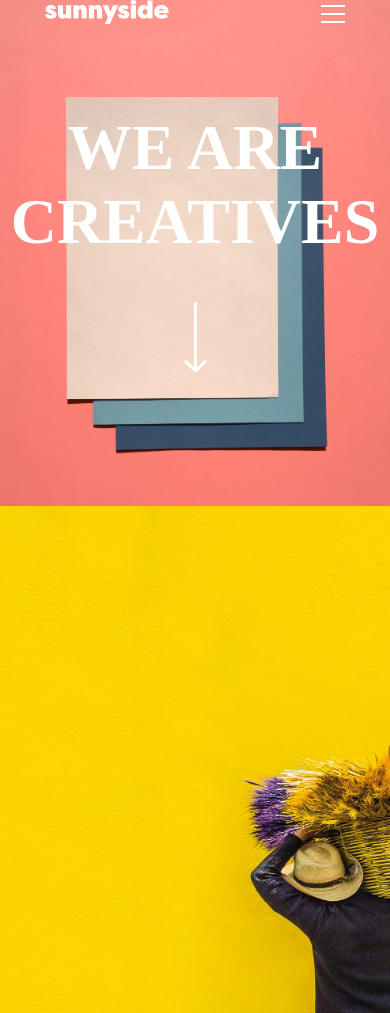
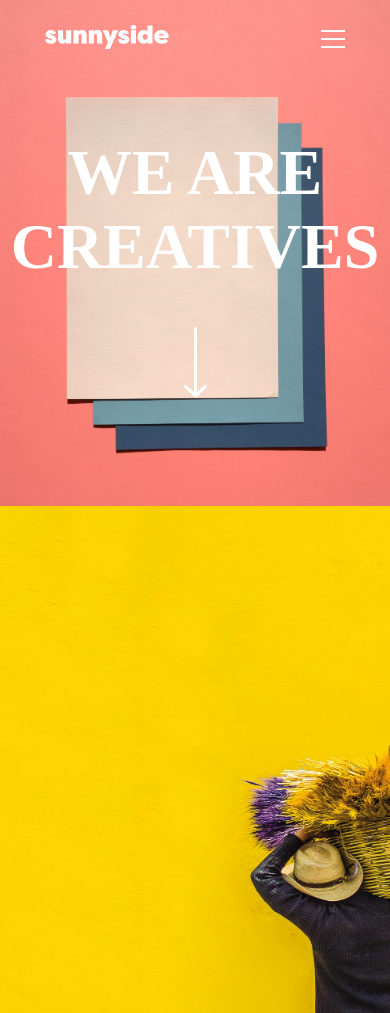
Before and after one commit to clementmoreno0803/AgencyLandingPage, a website built with Parcel: page index.html in a window 390 px wide. Shown: the top 1013 px of the page. Built offline with nearby package versions, Linux system fonts and the light colour scheme.

```diff
--- a/css/style.css
+++ b/css/style.css
@@ -344,6 +344,9 @@
     header {
         height: 60%;
     }
+    nav {
+        padding-top: 25px;
+    }
     nav ul {
         display: none;
     }
```
